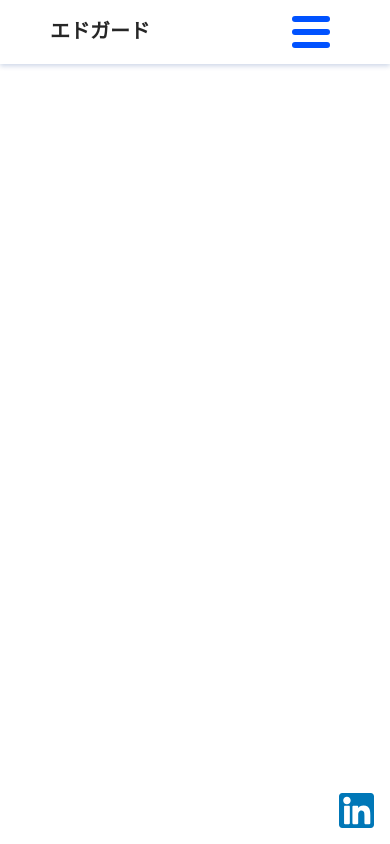
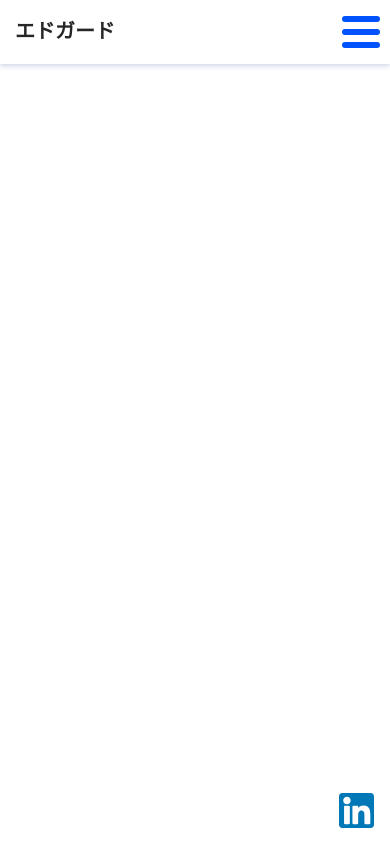
Before and after one commit to Edgard007/portafolo, a React (Create React App) app: page / in a window 390 px wide. Built offline with nearby package versions, Linux system fonts and the light colour scheme.

Commit message:
💄 Responsive Burger Menu

```diff
--- a/src/Layout/Menu.tsx
+++ b/src/Layout/Menu.tsx
@@ -64,6 +64,10 @@ const Wrapper = styled.div`
   display: flex;
   justify-content: space-between;
   align-items: center;
+
+  @media (max-width: 740px) {
+    padding: 0 15px;
+  }
 
   .nameApp {
     font-size: 20px;
@@ -132,6 +136,16 @@ const Wrapper = styled.div`
       width: 3rem;
       height: 2rem;
       z-index: 10;
+      position: absolute;
+      right: 10px;
+    }
+
+    @media (max-width: 430px) {
+      right: 5px;
+    }
+
+    @media (max-width: 400px) {
+      right: 0px;
     }
   }
 
```
